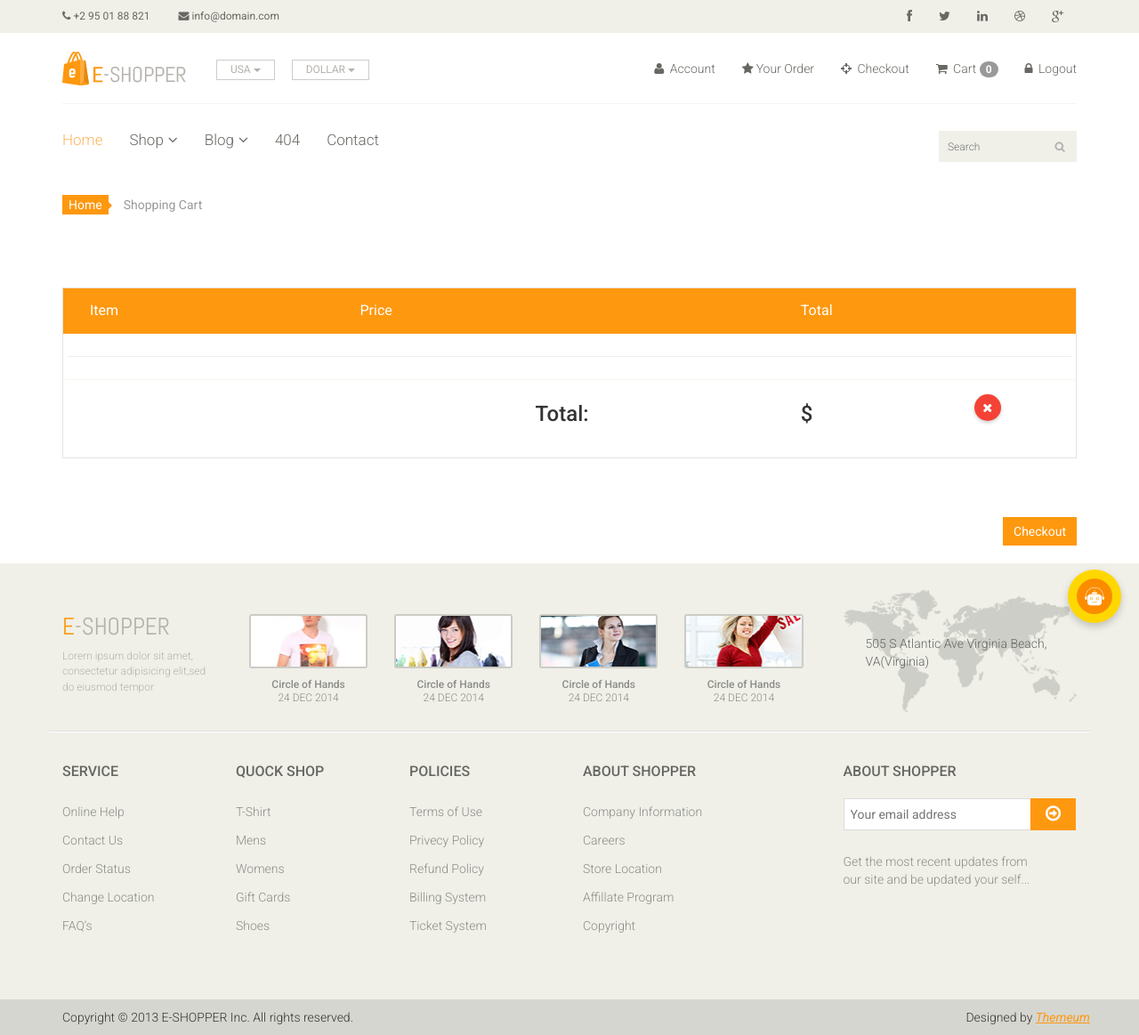
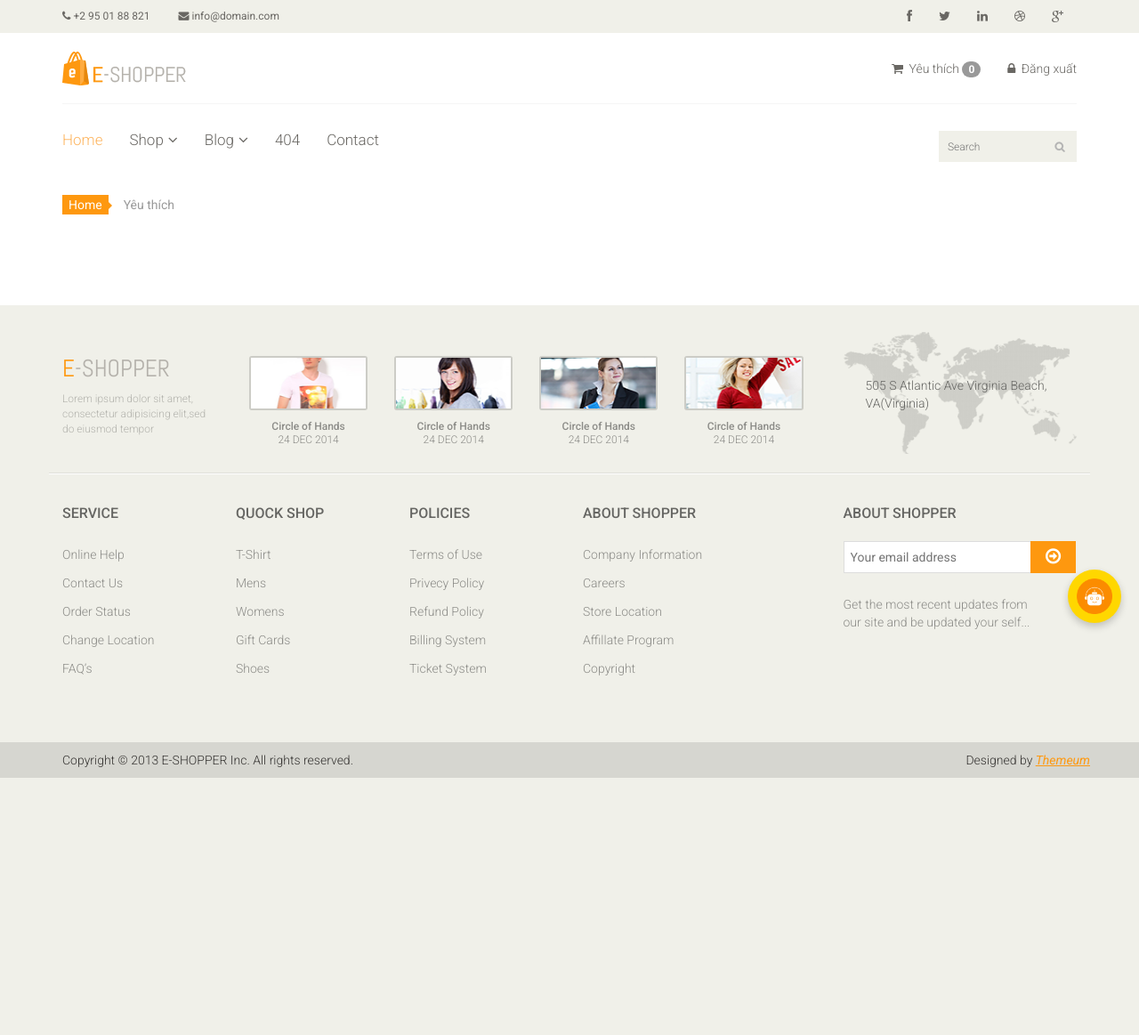
Before and after one commit to peitel2799/SE_final, a Django app: page /cart/cart_detail/ in a window 1280 px wide. Shown: the whole page at 89% size. After the commit the page ends 874 px from the top, so only its background shows below. Run offline with Django 5.2, Linux system fonts and the light colour scheme; a user stored in the database is signed in; some libraries are stand-ins or nearby versions.

Commit message:
convert cart to favourites

```diff
--- a/templates/cart/cart_detail.html
+++ b/templates/cart/cart_detail.html
@@ -6,97 +6,39 @@
     <div class="container">
         <div class="breadcrumbs">
             <ol class="breadcrumb">
-            <li><a href="#">Home</a></li>
-            <li class="active">Shopping Cart</li>
+                <li><a href="#">Home</a></li>
+                <li class="active">Yêu thích</li>
             </ol>
         </div>
-        <div class="table-responsive cart_info">
-            <table class="table table-condensed">
-                <thead>
-                    <tr class="cart_menu">
-                        <td class="image">Item</td>
-                        <td class="description"></td>
-                        <td class="price">Price</td>
-                        <td class="quantity"></td>
-                        <td class="total">Total</td>
-                        <td></td>
-                    </tr>
-                </thead>
-                <tbody>
-                    {%for key,value in request.session.cart.items%}
-                        <tr>
-                            <td class="cart_product">
-                                <a href=""><img src="{{value.image}}" alt="" style="width: 120px; height: auto;"></a>
-                            </td>
-                            <td class="cart_description">
-                                <h4><a href="">{{value.name}}</a></h4>
-                                <p>Web ID: 1089772</p>
-                            </td>
-                            <td class="cart_price">
-                                <p>${{value.price}}</p>
-                            </td>
-                            {% comment %} <td class="cart_quantity">
-                                <div class="cart_quantity_button">
-                                    <a class="cart_quantity_up" href="{% url 'item_increment' value.product_id %}"> + </a>
-                                    <input class="cart_quantity_input" type="text" name="quantity" value="{{value.quantity}}" autocomplete="off" size="2">
-                                    <a class="cart_quantity_down" href="{% url 'item_decrement' value.product_id %}"> - </a>
-                                </div>
-                            </td> {% endcomment %}
-                            <td class="cart_total">
-{% comment %}                     <p class="cart_total_price">${{value.price|multiply:value.quantity}}</p> {% endcomment %}
-                            </td>
-                            <td class="cart_delete">
-                                <a class="cart_quantity_delete" href="{% url 'item_clear' key %}"><i class="fa fa-times"></i></a>
-                            </td>
-                        </tr>
-                    {%endfor%}
-                </tbody>
-                <tfoot>
-                    <tr>
-                        <td colspan="6">
-                            <hr class="cart-divider">
-                        </td>
-                    </tr>
-                    <tr>
-                        <td colspan="3"></td>
-                        <td class="text-left">
-                            <h3>Total:</h3>
-                        </td>
-                        <td class="text-left">
-                            <h3>${{cart_total_amount}}</h3>
-                        </td>
-                        <td>
-                            {% if cart_total_amount != 0 %}
-                            <a
-                                class="cart_delete"
-                                href="{% url 'cart_clear' %}"
-                                title="Clear Cart"
-                                style="
-                                    display: inline-block;
-                                    background-color: #f44336;
-                                    color: #fff;
-                                    border: none;
-                                    border-radius: 50%;
-                                    width: 30px;
-                                    height: 30px;
-                                    text-align: center;
-                                    line-height: 30px;
-                                    font-size: 14px;
-                                    box-shadow: 0 2px 4px rgba(0, 0, 0, 0.2);
-                                    transition: all 0.3s ease;"
-                                onmouseover="this.style.backgroundColor='#d32f2f'; this.style.transform='scale(1.1)'; this.style.boxShadow='0 4px 8px rgba(0, 0, 0, 0.3)';"
-                                onmouseout="this.style.backgroundColor='#f44336'; this.style.transform='scale(1)'; this.style.boxShadow='0 2px 4px rgba(0, 0, 0, 0.2)';">
-                                <i class="fa fa-times"></i>
+        <div class="row">
+            {% for key, value in request.session.cart.items %}
+            <div class="col-sm-4">
+                <div class="product-image-wrapper">
+                    <div class="single-products">
+                        <div class="productinfo text-center">
+                            <img src="{{ value.image }}" alt="{{ value.name }}" style="width: 100%; height: 300px; object-fit: cover; border-radius: 5px;" />
+                            <h2>${{ value.price }}</h2>
+                            <p>{{ value.name }}</p>
+                            <a href="{% url 'item_clear' key %}" class="btn btn-danger btn-sm">
+                                <i class="fa fa-times"></i> Remove
                             </a>
-                            {% endif %}
-                        </td>
-                    </tr>
-                </tfoot>
-            </table>
+                        </div>
+                    </div>
+                    <div class="choose">
+                        <ul class="nav nav-pills nav-justified">
+                            <li><a href="#"><i class="fa fa-plus-square"></i>Add to wishlist</a></li>
+                            <li><a href="#"><i class="fa fa-plus-square"></i>Add to compare</a></li>
+                        </ul>
+                    </div>
+                </div>
+            </div>
+            {% if forloop.counter|divisibleby:3 %}
+            <div class="clearfix"></div>
+            {% endif %}
+            {% endfor %}
         </div>
-        <button type="button" class="btn btn-primary" data-toggle="modal" data-target="#exampleModal" data-whatever="@mdo" style="float:right;">Checkout</button>
     </div>
-</section> <!--/#cart_items-->
+</section>
 <br>
 
 
--- a/templates/master.html
+++ b/templates/master.html
@@ -137,7 +137,7 @@
 							<a href="{% url 'index' %}"><img src="/static/images/home/logo.png" alt="" /></a>
 						</div>
 						<div class="btn-group pull-right">
-							<div class="btn-group">
+							{% comment %} <div class="btn-group">
 								<button type="button" class="btn btn-default dropdown-toggle usa" data-toggle="dropdown">
 									USA
 									<span class="caret"></span>
@@ -146,9 +146,9 @@
 									<li><a href="#">Canada</a></li>
 									<li><a href="#">UK</a></li>
 								</ul>
-							</div>
+							</div> {% endcomment %}
 
-							<div class="btn-group">
+							{% comment %} <div class="btn-group">
 								<button type="button" class="btn btn-default dropdown-toggle usa" data-toggle="dropdown">
 									DOLLAR
 									<span class="caret"></span>
@@ -157,20 +157,20 @@
 									<li><a href="#">Canadian Dollar</a></li>
 									<li><a href="#">Pound</a></li>
 								</ul>
-							</div>
+							</div> {% endcomment %}
 						</div>
 					</div>
 					<div class="col-sm-8">
 						<div class="shop-menu pull-right">
 							<ul class="nav navbar-nav">
-								<li><a href="#"><i class="fa fa-user"></i> Account</a></li>
-								<li><a href="/order/"><i class="fa fa-star"></i>Your Order</a></li>
-								<li><a href="checkout.html"><i class="fa fa-crosshairs"></i> Checkout</a></li>
-								<li><a href="/cart/cart_detail/"><i class="fa fa-shopping-cart"></i> Cart <span class = "badge badge-secondary">{{request.session.cart|length}}</span> </a></li>
+								{% comment %} <li><a href="#"><i class="fa fa-user"></i> Account</a></li> {% endcomment %}
+								{% comment %} <li><a href="/order/"><i class="fa fa-star"></i>Your Order</a></li> {% endcomment %}
+								{% comment %} <li><a href="checkout.html"><i class="fa fa-crosshairs"></i> Checkout</a></li> {% endcomment %}
+								<li><a href="/cart/cart_detail/"><i class="fa fa-shopping-cart"></i> Yêu thích <span class = "badge badge-secondary">{{request.session.cart|length}}</span> </a></li>
 								{%if user.is_authenticated%}
-								<li><a href="{% url 'logout' %}"><i class="fa fa-lock"></i> Logout</a></li>
+								<li><a href="{% url 'logout' %}"><i class="fa fa-lock"></i> Đăng xuất</a></li>
 								{%else%}
-								<li><a href="{% url 'login' %}"><i class="fa fa-lock"></i> Login</a></li>
+								<li><a href="{% url 'login' %}"><i class="fa fa-lock"></i> Đăng nhập</a></li>
 								{%endif%}
 							</ul>
 						</div>
```
Also changed, not shown: db.sqlite3.
